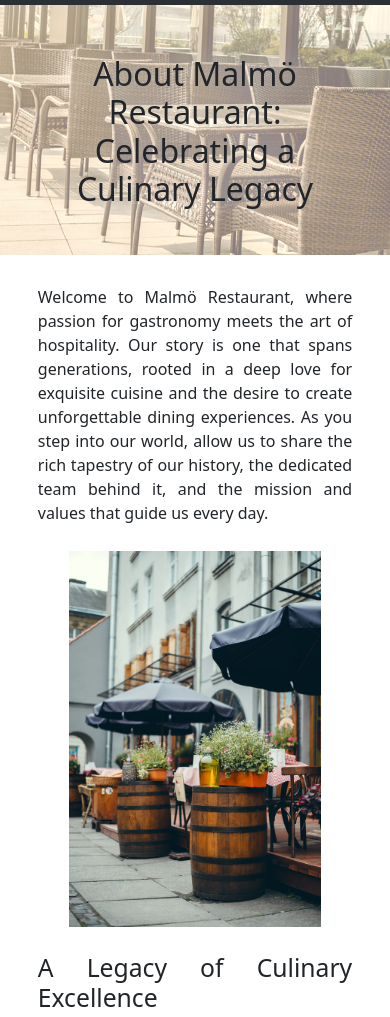
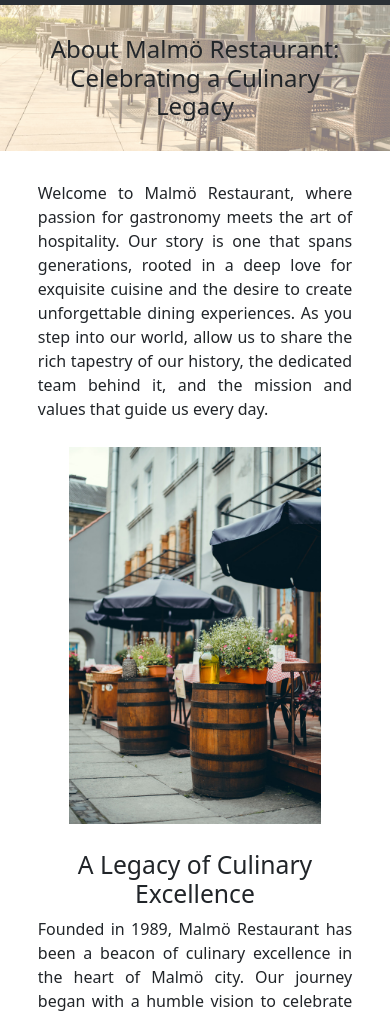
Before and after one commit to risyaalex/Restaurant-Website, a plain HTML site: page about.html in a window 390 px wide. Shown: the part 53-1070 px from the top of the page. Drawn offline with nearby package versions, Linux system fonts and the light colour scheme.

Commit message:
adding styles About page

```diff
--- a/about.html
+++ b/about.html
@@ -108,7 +108,7 @@
           <h1>About Malmö Restaurant: Celebrating a Culinary Legacy</h1>
         </div>
 
-        <section class="text">
+        <section class="text about">
           <p>
             Welcome to Malmö Restaurant, where passion for gastronomy meets the
             art of hospitality. Our story is one that spans generations, rooted
--- a/css/style.css
+++ b/css/style.css
@@ -645,6 +645,10 @@ article .text ol {
         margin: 0 2%;
     }
 
+    .about h2, .about h3 {
+        text-align: center;
+    }
+
     .image-center {
         text-align: center;
     }
@@ -706,6 +710,17 @@ article .text ol {
 
 @media only screen and (max-width: 576px) {
 
+    .header-menu h1,
+    .header-reservation h1,
+    .header-contacts h1,
+    .header-events h1,
+    .header-about h1,
+    .header-gallery h1 {
+        margin: 0;
+        padding: 30px;
+        font-size: 1.5rem;
+    }
+
     .menu-grid {
             grid-template-columns: 100%;
         }
```
Lines whose indentation alone changed are shown as unchanged.
